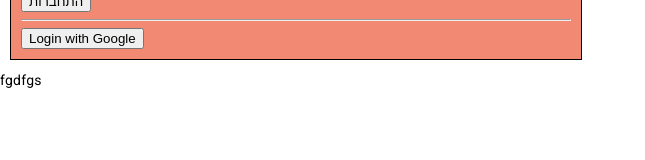
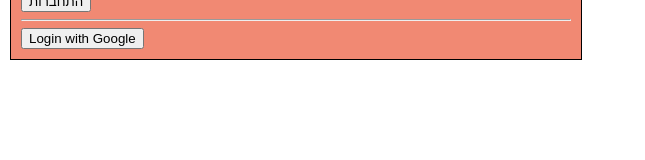
Before and after one commit to 123yael/client-home, an Angular app: page / in a window 1280 px wide. Shown: the part 120-280 px from the top of the page, without its empty margins (0-645 px from the left). Built offline with nearby package versions, Linux system fonts and the light colour scheme.

Commit message:
Update app.component.html

```diff
--- a/src/app/app.component.html
+++ b/src/app/app.component.html
@@ -1,2 +1 @@
 <app-sign-in></app-sign-in>
-<p>fgdfgs</p>
```
